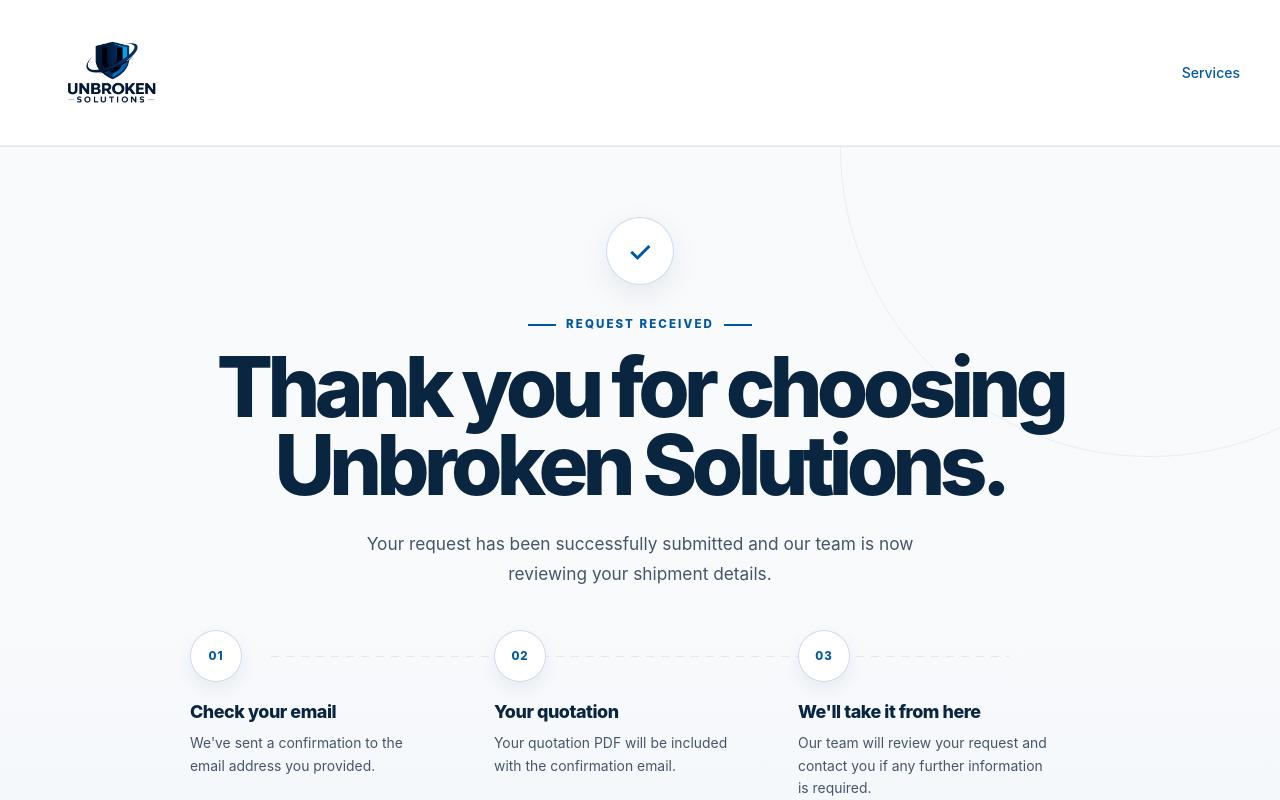
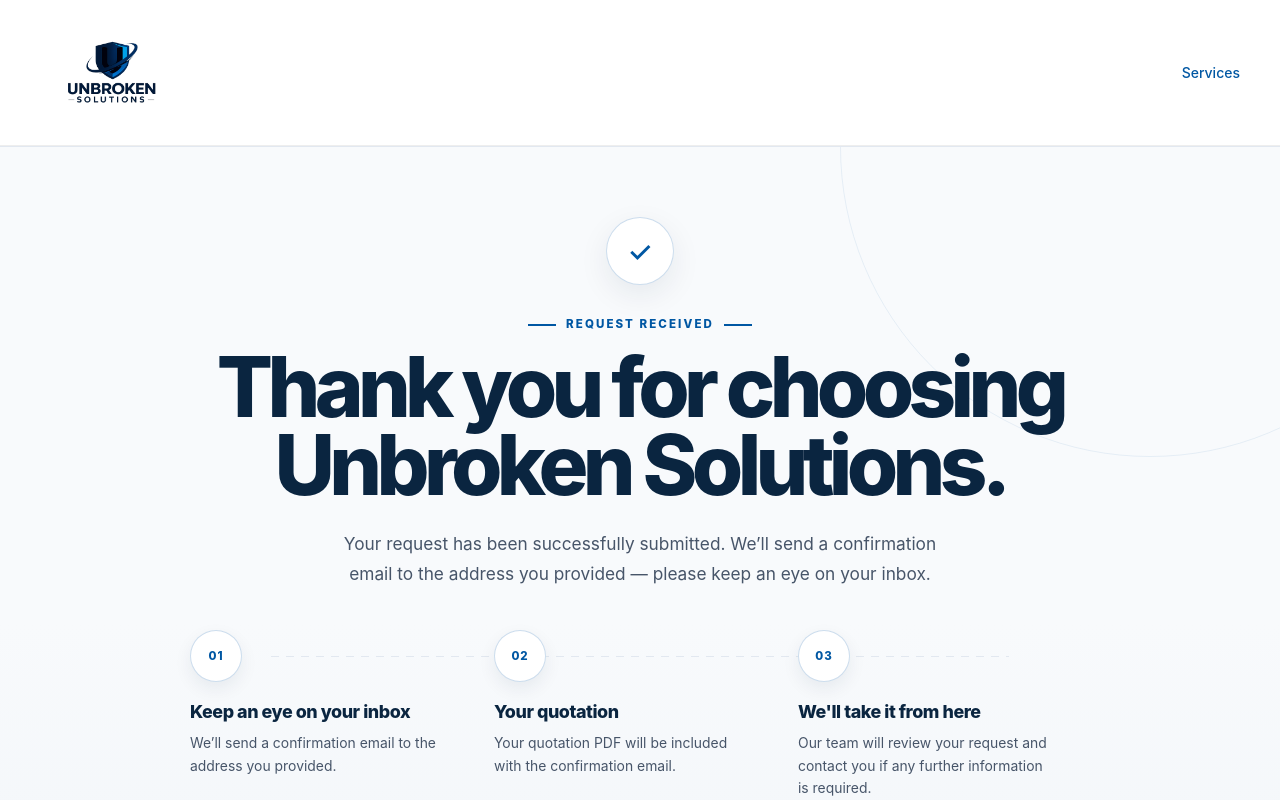
Before and after one commit to Nathidev123/v2_unbrokensolutions, a React (Create React App) app in the folder frontend/: page /thankyou in a window 1280 px wide. Shown: the top 800 px of the page. Built offline with nearby package versions, Linux system fonts and the light colour scheme.

Commit message:
Fixed api too many requests error and added logo and image of website

```diff
--- a/frontend/public/index.html
+++ b/frontend/public/index.html
@@ -2,7 +2,7 @@
 <html lang="en">
   <head>
     <meta charset="utf-8" />
-    <link rel="icon" href="%PUBLIC_URL%/favicon.ico" />
+    <link rel="icon" href="%PUBLIC_URL%/updatedlogo.png" />
     <meta name="viewport" content="width=device-width, initial-scale=1" />
     <meta name="theme-color" content="#000000" />
     <meta
@@ -24,7 +24,7 @@
       work correctly both with client-side routing and a non-root public URL.
       Learn how to configure a non-root public URL by running `npm run build`.
     -->
-    <title>React App</title>
+    <title>Unbroken Solutions</title>
   </head>
   <body>
     <noscript>You need to enable JavaScript to run this app.</noscript>
--- a/frontend/src/pages/RoadFormTwo.js
+++ b/frontend/src/pages/RoadFormTwo.js
@@ -39,6 +39,7 @@ const RoadFormTwo = () => {
   //to avoid the 429 error for api(too many requests)
   const seaPortTimeout = useRef(null);
   const airportTimeout = useRef(null);
+  const lastPortSearch = useRef("")
   const getDistance = async () => {
     //sendin req to backend
     const response = await fetch(`${process.env.REACT_APP_API_URL}/api/order/distance`, {
@@ -228,6 +229,10 @@ const RoadFormTwo = () => {
       setSeaportResults([]);
       return;
     }
+    if(query === lastPortSearch.current){
+      return;
+    }
+    lastPortSearch.current = query
     seaPortTimeout.current = setTimeout(async () => {
       setLoadingSeaPorts(true);
 
@@ -242,12 +247,14 @@ const RoadFormTwo = () => {
         setSeaportResults(data);
         console.log("Sea Port Response:", data);
       } catch (error) {
+
         console.log(error);
         setError("Could not find destination Sea Port, try again");
+
       } finally {
         setLoadingSeaPorts(false);
       }
-    }, 400);
+    }, 800);
   };
 
   const handleBacktBtn = () => {
--- a/frontend/src/pages/ThankYouPage.js
+++ b/frontend/src/pages/ThankYouPage.js
@@ -14,17 +14,18 @@ const ThankYouPage = () => {
         </h1>
 
         <p className="thank-message">
-          Your request has been successfully submitted and our team is now
-          reviewing your shipment details.
+         Your request has been successfully submitted.
+         We’ll send a confirmation email to the address
+          you provided — please keep an eye on your inbox.
         </p>
 
         <div className="thank-next">
           <div className="thank-step">
             <span>01</span>
             <div>
-              <h3>Check your email</h3>
+              <h3>Keep an eye on your inbox</h3>
               <p>
-                We've sent a confirmation to the email address you provided.
+                We’ll send a confirmation email to the address you provided.
               </p>
             </div>
           </div>
```
Also changed, not shown: frontend/public/updatedlogo.png (added).
